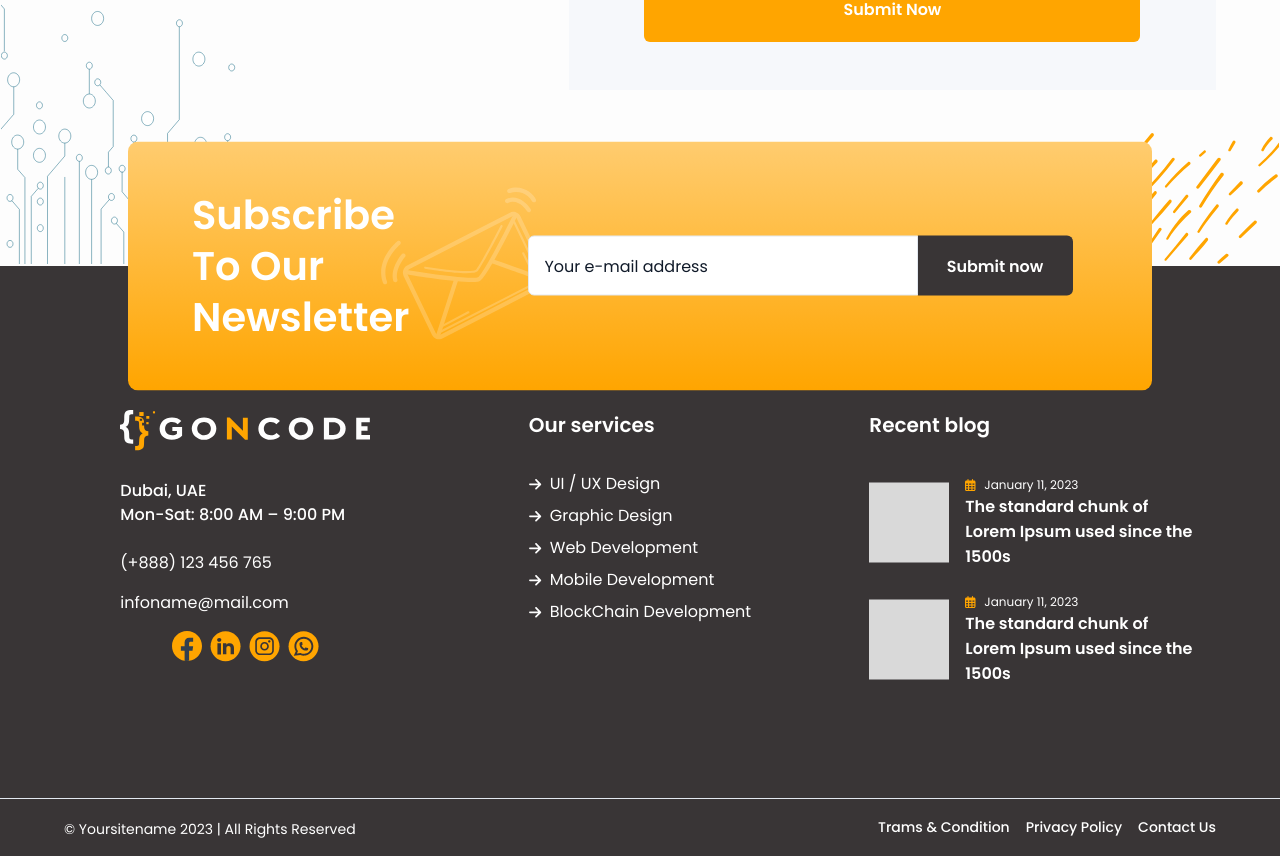
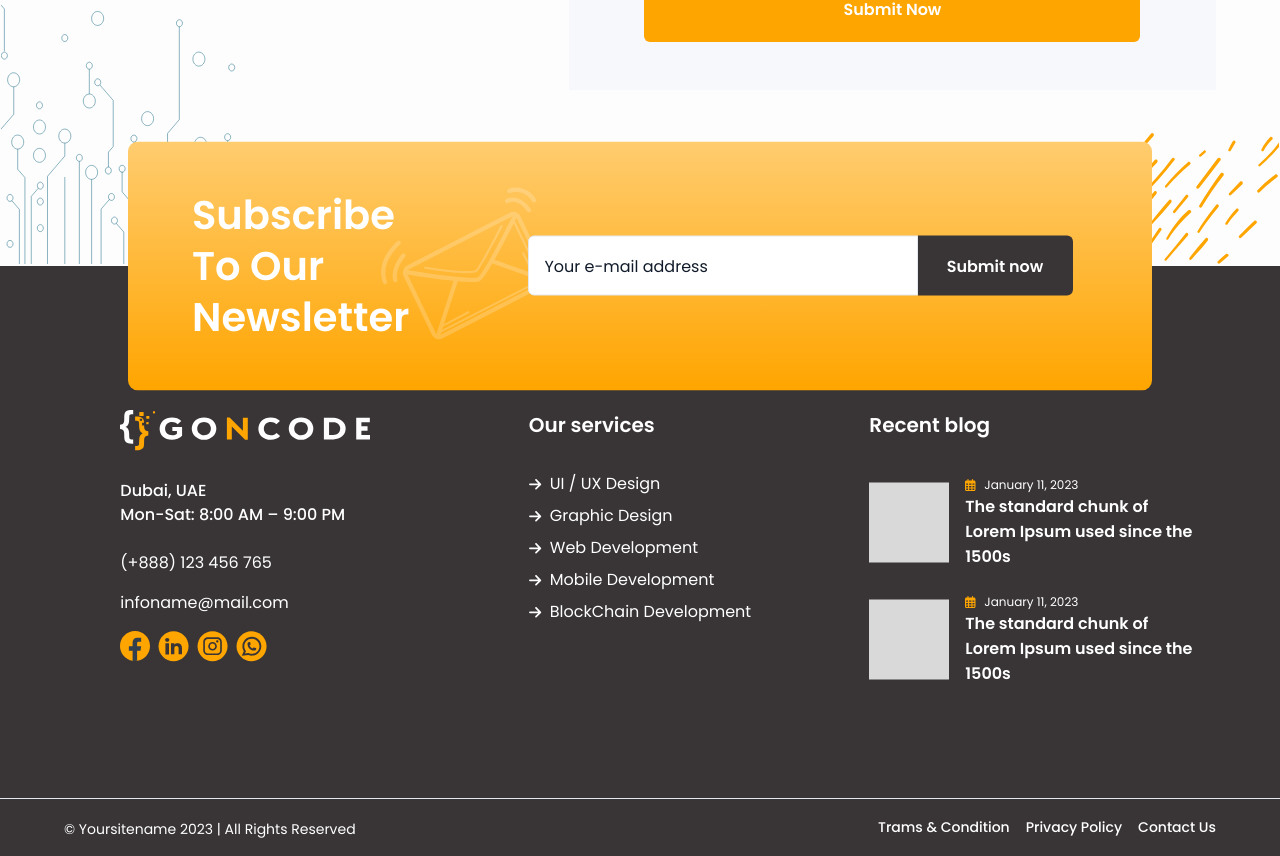
Before and after one commit to HaidarJbeily7/go-n-code, a Next.js app: page / in a window 1280 px wide. Shown: the part 6637-7493 px from the top of the page. Built offline with nearby package versions, Linux system fonts and the light colour scheme.

Commit message:
Fixing Footer alignment

```diff
--- a/src/components/footer/footer.tsx
+++ b/src/components/footer/footer.tsx
@@ -68,7 +68,11 @@ export default function Footer() {
               <Box as="a" href={"#"} minW={"100%"}>
                 <Text>infoname@mail.com</Text>
               </Box>
-              <Flex gap={2} minW={"100%"} justifyContent={"center"}>
+              <Flex
+                gap={2}
+                minW={"100%"}
+                justifyContent={{ base: "center", md: "flex-start" }}
+              >
                 <Box as="a" href="https://www.facebook.com/" target="_blank">
                   <img src="/footer/facebook.svg" />
                 </Box>
```
